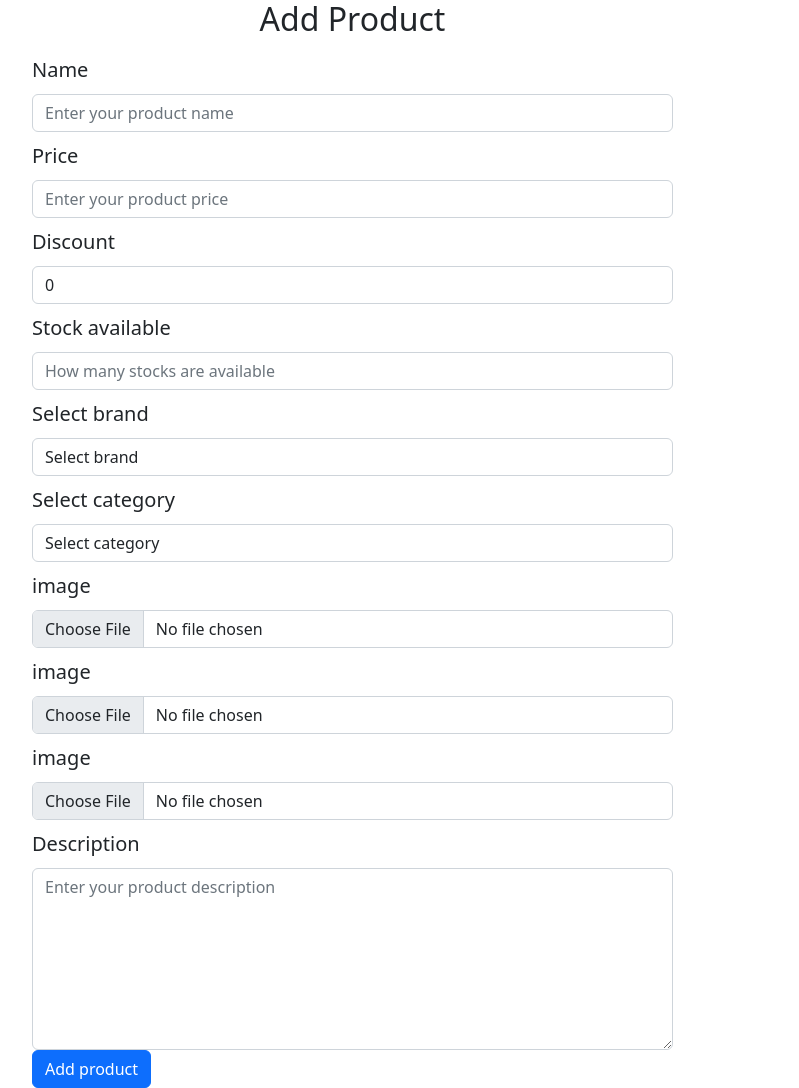
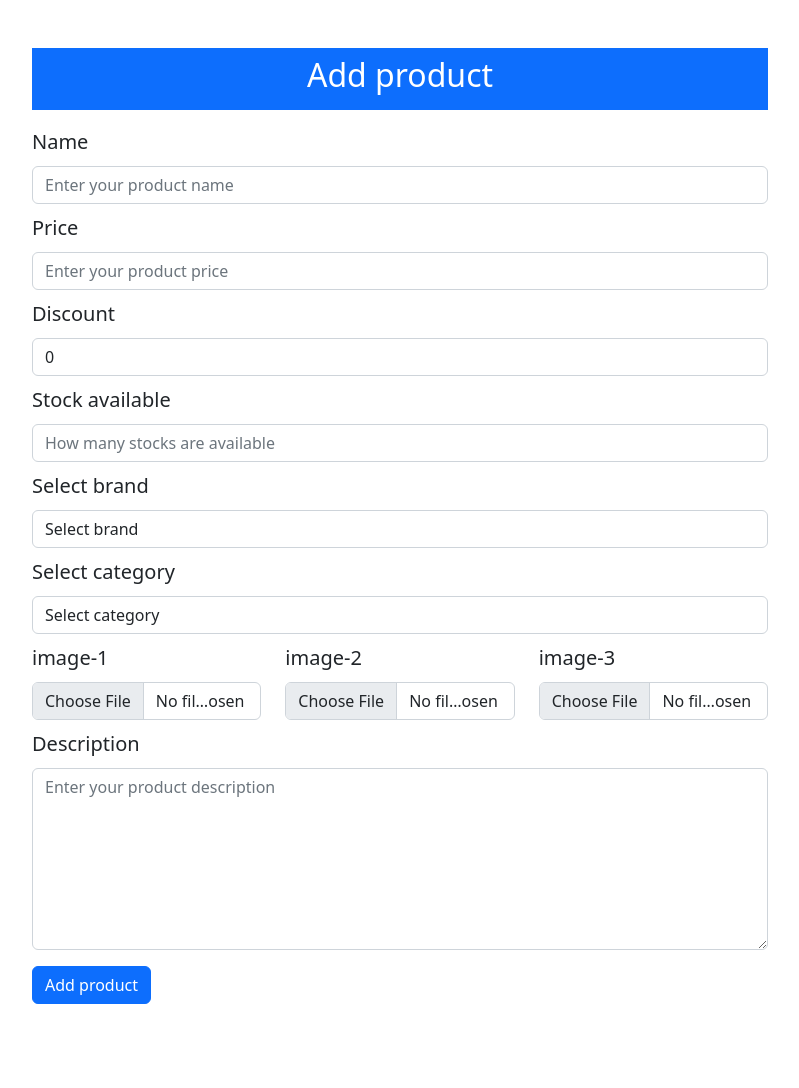
Before and after one commit to sathishkumar172003/tech-sante-e-commece, a Flask app: page /product/addproduct in a window 1280 px wide. Shown: the whole page, without its empty margins (50-849 px from the left). After the commit the page ends 1004 px from the top, so only its background shows below. Run offline with Flask 2, Linux system fonts and the light colour scheme; data comes from the database, SQL or seed files in the repository; parts of the project's set-up code (start-up, migrations or seed data) failed here and were passed over; some libraries are stand-ins or nearby versions.

Commit message:
second minor change with form uploaded photos

```diff
--- a/myshop/__init__.py
+++ b/myshop/__init__.py
@@ -1,8 +1,9 @@
 from flask import Flask
 from flask_sqlalchemy import SQLAlchemy
 from flask_bcrypt import Bcrypt
+from werkzeug.utils import secure_filename
 
-
+from flask_migrate import Migrate
 
 
 
@@ -13,6 +14,7 @@
 
 db = SQLAlchemy(app)
 bcrypt = Bcrypt(app)
+migrate = Migrate(app, db)
 
 
 
--- a/myshop/products/forms.py
+++ b/myshop/products/forms.py
@@ -10,16 +10,16 @@
     discount = IntegerField(label="Discount", default=0)
     stock = IntegerField(label="Stock available", validators=[DataRequired()])
 
-    image_1 = FileField('image', validators=[
+    image_1 = FileField('image-1', validators=[
         FileRequired(),
         FileAllowed(['jpg', 'png', 'jpeg'], 'Images only!')
     ])
-    image_2 = FileField('image', validators=[
+    image_2 = FileField('image-2', validators=[
         FileRequired(),
         FileAllowed(['jpg', 'png', 'jpeg'], 'Images only!')
     ])
 
-    image_3 = FileField('image', validators=[
+    image_3 = FileField('image-3', validators=[
         FileRequired(),
         FileAllowed(['jpg', 'png','jpeg'], 'Images only!')
     ])
--- a/myshop/products/routes.py
+++ b/myshop/products/routes.py
@@ -1,10 +1,13 @@
 from flask import request, redirect, render_template, url_for, flash, session
 from myshop import app, db
-from .models import Brand, Category
+from .models import Brand, Category, Product
 from .forms import Addproduct
+from werkzeug.utils import secure_filename
+import os
+import uuid
 
-
-
+UPLOAD_FOLDER = '/home/sathish/VsCode/python-projects/e-commerce/myshop/static/images/'
+app.config['UPLOAD_FOLDER'] = UPLOAD_FOLDER
 
 @app.route('/product/addbrand', methods=["POST", "GET"])
 def addbrand():
@@ -37,6 +40,29 @@
     brand = Brand.query.all()
     category = Category.query.all()
     if request.method == "POST" and form.validate_on_submit():
+        # getting images
+        image_1 = request.files['image_1']
+        image_1_pic = secure_filename(image_1.filename)
+        image_1_uuid = str(uuid.uuid1()) + "_" + image_1_pic
+        image_1.save(os.path.join(app.config['UPLOAD_FOLDER'], image_1_uuid))
+
+        image_2 = request.files['image_2']
+        image_2_pic = secure_filename(image_2.filename)
+        image_2_uuid = str(uuid.uuid1()) + "_" + image_2_pic
+        image_2.save(os.path.join(app.config['UPLOAD_FOLDER'], image_2_uuid))
+
+        image_3 = request.files['image_3']
+        image_3_pic = secure_filename(image_3.filename)
+        image_3_uuid = str(uuid.uuid1()) + "_" + image_3_pic
+        image_3.save(os.path.join(app.config['UPLOAD_FOLDER'], image_3_uuid))
+
+        # saving form data into database
+        name = form.name.data
+        price = form.price.data
+        discount = form.discount.data
+        stock = form.stock.data
+        description = form.description.data
+
 
 
 
--- a/myshop/templates/admin/login.html
+++ b/myshop/templates/admin/login.html
@@ -5,11 +5,11 @@
 
 
 <div class="row">
-    <div class="col-lg-7">
+    <div class="col-lg-7 mt-5">
         <form action="{{url_for('login')}}" method="post" novalidate>
             {{ form.csrf_token }}
             <div class="text-center h1 text-white bg-primary p-2">
-                <h2 class="form-heading">Login</h2>
+                <h2 >Login</h2>
 
             </div>
             {% include "_messages.html" %}
--- a/myshop/templates/products/addproduct.html
+++ b/myshop/templates/products/addproduct.html
@@ -5,12 +5,13 @@
 
 
 <div class="row">
-    <div class="col-lg-7">
+    <div class="col-lg-8 mt-5">
         <form action="{{url_for('addproduct')}}" enctype="multipart/form-data" method="post" novalidate>
             {{ form.csrf_token }}
 
-            <div class="form-group">
-                    <h2 class="text-center">Add Product </h2>
+            <div class="text-center h1 text-white bg-primary p-2">
+                <h2 >Add product</h2>
+
             </div>
             <div class="form-group">
                 {{form.name.label (class='col-form-label-lg')}}
@@ -90,7 +91,8 @@
                     {% endfor %}
                 </select>
             </div>
-
+            <div class="row">
+                <div class="col-lg-4">
                     <div class="form-group">
                         {{ form.image_1.label (class='col-form-label-lg')}}
                         {% if form.image_1.errors %}
@@ -105,6 +107,8 @@
                             {{ form.image_1 (class='form-control', placeholder="Enter your product image_1")}}
                         {% endif %}
                     </div>
+                </div>
+                <div class="col-lg-4">
                     <div class="form-group">
                         {{ form.image_2.label (class='col-form-label-lg')}}
                         {% if form.image_2.errors %}
@@ -119,6 +123,8 @@
                             {{ form.image_2 (class='form-control', placeholder="Enter your product image_2")}}
                         {% endif %}
                     </div>
+                </div>
+                <div class="col-lg-4">
                     <div class="form-group">
                         {{ form.image_3.label (class='col-form-label-lg')}}
                         {% if form.image_3.errors %}
@@ -133,6 +139,11 @@
                             {{ form.image_3 (class='form-control', placeholder="Enter your product image_3")}}
                         {% endif %}
                     </div>
+                </div>
+            </div>
+
+
+
             <div class="form-group">
                 {{ form.description.label (class='col-form-label-lg')}}
                 {% if form.description.errors %}
@@ -148,7 +159,7 @@
                 {% endif %}
             </div>
             <div class="form-group">
-                {{form.submit (class='btn btn-primary')}}
+                {{form.submit (class='btn btn-primary mt-3')}}
             </div>
 
 
```
Also changed, not shown: myshop/templates/admin/register.html (+10 -1 lines), myshop/templates/products/addbrand.html (+11 -5 lines). Lines whose indentation alone changed are shown as unchanged.
